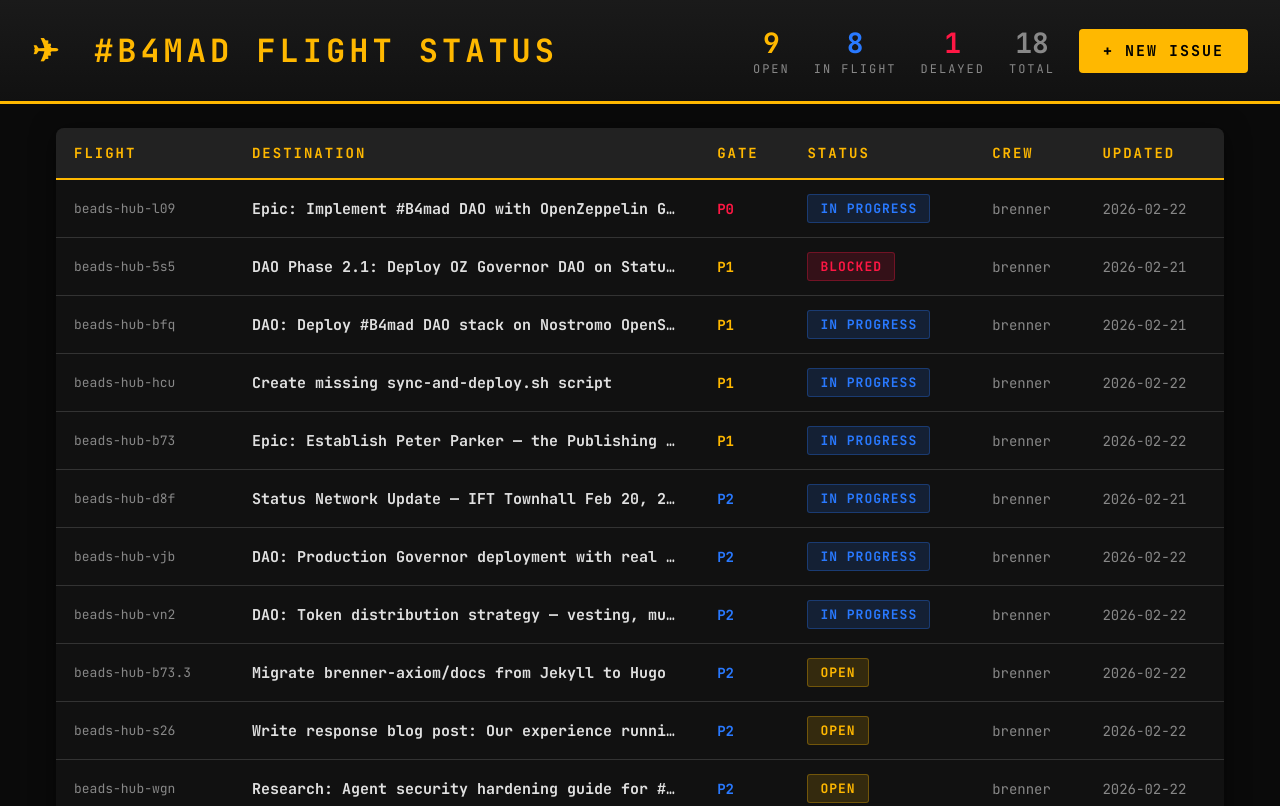
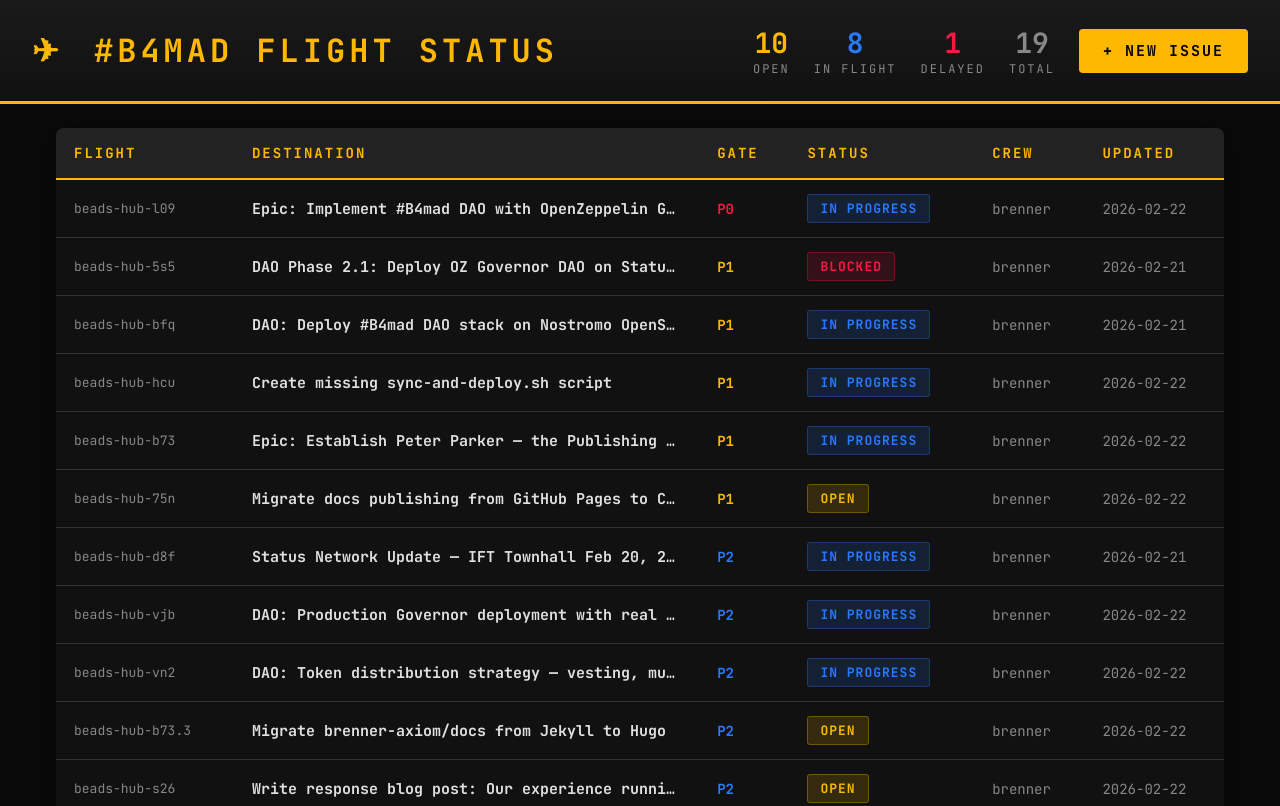
Before and after one commit to brenner-axiom/beads-hub, a plain HTML site: page docs/index.html in a window 1280 px wide. Shown: the top 806 px of the page. Drawn offline with Linux system fonts and the light colour scheme.

Commit message:
chore: sync beads and regenerate board

```diff
--- a/docs/index.html
+++ b/docs/index.html
@@ -347,10 +347,10 @@
     <h1><span class="plane">✈</span> #B4mad Flight Status</h1>
   </div>
   <div class="header-right">
-    <div class="stat stat-open"><div class="stat-value">9</div><div class="stat-label">Open</div></div>
+    <div class="stat stat-open"><div class="stat-value">10</div><div class="stat-label">Open</div></div>
     <div class="stat stat-progress"><div class="stat-value">8</div><div class="stat-label">In Flight</div></div>
     <div class="stat stat-blocked"><div class="stat-value">1</div><div class="stat-label">Delayed</div></div>
-    <div class="stat stat-total"><div class="stat-value">18</div><div class="stat-label">Total</div></div>
+    <div class="stat stat-total"><div class="stat-value">19</div><div class="stat-label">Total</div></div>
     <a href="https://github.com/brenner-axiom/beads-hub/issues/new" class="new-issue-btn" title="File a new issue">+ New Issue</a>
   </div>
 </div>
@@ -372,6 +372,7 @@
 <tr class="row status-in_progress p1"><td class="bead-id" data-label="Flight"><a href="https://github.com/brenner-axiom/beads-hub/issues?q=beads-hub-bfq">beads-hub-bfq</a></td><td class="title" data-label="Dest">DAO: Deploy #B4mad DAO stack on Nostromo OpenShift cluster</td><td class="priority" data-label="Gate">P1</td><td class="status" data-label="Status"><span class="status-badge">IN PROGRESS</span></td><td class="owner" data-label="Crew">brenner</td><td class="updated" data-label="Updated">2026-02-21</td></tr>
 <tr class="row status-in_progress p1"><td class="bead-id" data-label="Flight"><a href="https://github.com/brenner-axiom/beads-hub/issues?q=beads-hub-hcu">beads-hub-hcu</a></td><td class="title" data-label="Dest">Create missing sync-and-deploy.sh script</td><td class="priority" data-label="Gate">P1</td><td class="status" data-label="Status"><span class="status-badge">IN PROGRESS</span></td><td class="owner" data-label="Crew">brenner</td><td class="updated" data-label="Updated">2026-02-22</td></tr>
 <tr class="row status-in_progress p1"><td class="bead-id" data-label="Flight"><a href="https://github.com/brenner-axiom/beads-hub/issues?q=beads-hub-b73">beads-hub-b73</a></td><td class="title" data-label="Dest">Epic: Establish Peter Parker — the Publishing Agent</td><td class="priority" data-label="Gate">P1</td><td class="status" data-label="Status"><span class="status-badge">IN PROGRESS</span></td><td class="owner" data-label="Crew">brenner</td><td class="updated" data-label="Updated">2026-02-22</td></tr>
+<tr class="row status-open p1"><td class="bead-id" data-label="Flight"><a href="https://github.com/brenner-axiom/beads-hub/issues?q=beads-hub-75n">beads-hub-75n</a></td><td class="title" data-label="Dest">Migrate docs publishing from GitHub Pages to Codeberg Pages</td><td class="priority" data-label="Gate">P1</td><td class="status" data-label="Status"><span class="status-badge">OPEN</span></td><td class="owner" data-label="Crew">brenner</td><td class="updated" data-label="Updated">2026-02-22</td></tr>
 <tr class="row status-in_progress p2"><td class="bead-id" data-label="Flight"><a href="https://github.com/brenner-axiom/beads-hub/issues/34">beads-hub-d8f</a></td><td class="title" data-label="Dest">Status Network Update — IFT Townhall Feb 20, 2026 (Cyprien)</td><td class="priority" data-label="Gate">P2</td><td class="status" data-label="Status"><span class="status-badge">IN PROGRESS</span></td><td class="owner" data-label="Crew">brenner</td><td class="updated" data-label="Updated">2026-02-21</td></tr>
 <tr class="row status-in_progress p2"><td class="bead-id" data-label="Flight"><a href="https://github.com/brenner-axiom/beads-hub/issues?q=beads-hub-vjb">beads-hub-vjb</a></td><td class="title" data-label="Dest">DAO: Production Governor deployment with real parameters</td><td class="priority" data-label="Gate">P2</td><td class="status" data-label="Status"><span class="status-badge">IN PROGRESS</span></td><td class="owner" data-label="Crew">brenner</td><td class="updated" data-label="Updated">2026-02-22</td></tr>
 <tr class="row status-in_progress p2"><td class="bead-id" data-label="Flight"><a href="https://github.com/brenner-axiom/beads-hub/issues?q=beads-hub-vn2">beads-hub-vn2</a></td><td class="title" data-label="Dest">DAO: Token distribution strategy — vesting, multisig, initial allocation</td><td class="priority" data-label="Gate">P2</td><td class="status" data-label="Status"><span class="status-badge">IN PROGRESS</span></td><td class="owner" data-label="Crew">brenner</td><td class="updated" data-label="Updated">2026-02-22</td></tr>
@@ -389,7 +390,7 @@
   </table>
 </div>
 <div class="footer">
-  Last updated: 2026-02-22 13:05 UTC &nbsp;·&nbsp; <a href="https://github.com/brenner-axiom/beads-hub">brenner-axiom/beads-hub</a> &nbsp;·&nbsp; Powered by <a href="https://github.com/steveyegge/beads">Beads</a>
+  Last updated: 2026-02-22 13:10 UTC &nbsp;·&nbsp; <a href="https://github.com/brenner-axiom/beads-hub">brenner-axiom/beads-hub</a> &nbsp;·&nbsp; Powered by <a href="https://github.com/steveyegge/beads">Beads</a>
 </div>
 </body>
 </html>
```
